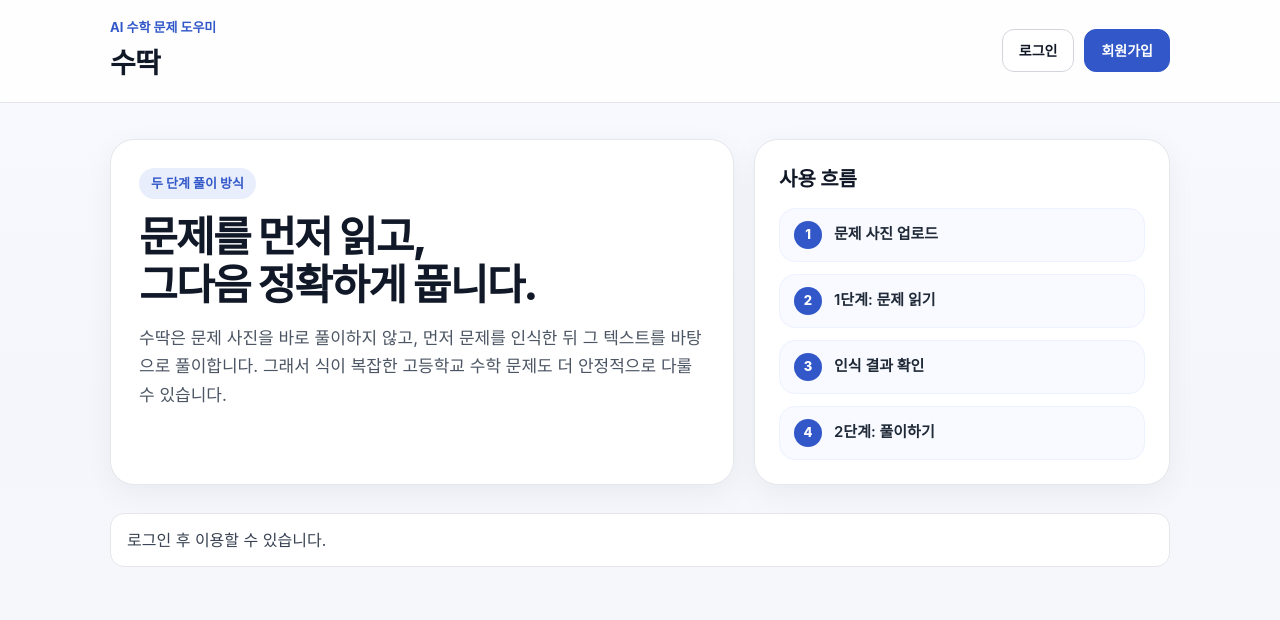
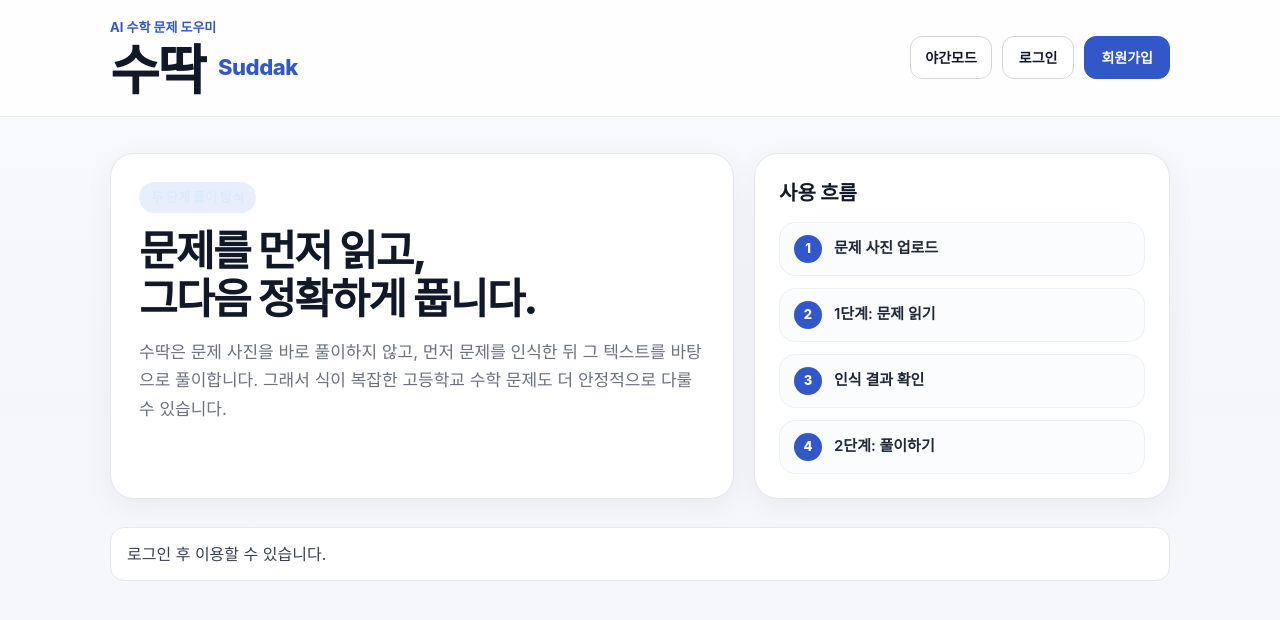
Before and after one commit to twoosun/suddak, a Next.js app: page / in a window 1280 px wide. Shown: the top 620 px of the page. Built offline with nearby package versions, Linux system fonts and the light colour scheme; no server answers.

Commit message:
add dark mode and update hero branding

```diff
--- a/app/page.tsx
+++ b/app/page.tsx
@@ -20,6 +20,7 @@ export default function Home() {
   const [usageText, setUsageText] = useState("");
   const [isEditingRecognized, setIsEditingRecognized] = useState(false);
   const [isMobile, setIsMobile] = useState(false);
+  const [isDark, setIsDark] = useState(false);
 
   useEffect(() => {
     const checkMobile = () => {
@@ -31,6 +32,17 @@ export default function Home() {
 
     return () => window.removeEventListener("resize", checkMobile);
   }, []);
+
+  useEffect(() => {
+    const savedTheme = localStorage.getItem("theme");
+    if (savedTheme === "dark") {
+      setIsDark(true);
+    }
+  }, []);
+
+  useEffect(() => {
+    localStorage.setItem("theme", isDark ? "dark" : "light");
+  }, [isDark]);
 
   const handleChange = (e: React.ChangeEvent<HTMLInputElement>) => {
     const selected = e.target.files?.[0];
@@ -166,12 +178,34 @@ export default function Home() {
     loadUsage();
   }, []);
 
+  const theme = {
+    bg: isDark
+      ? "linear-gradient(180deg, #0b1220 0%, #111827 50%, #0f172a 100%)"
+      : "linear-gradient(180deg, #f8faff 0%, #f4f6fb 50%, #f7f8fc 100%)",
+    text: isDark ? "#f9fafb" : "#1f2937",
+    title: isDark ? "#ffffff" : "#111827",
+    subText: isDark ? "#cbd5e1" : "#6b7280",
+    card: isDark ? "#111827" : "#ffffff",
+    cardBorder: isDark ? "#253041" : "#e5e7eb",
+    softCard: isDark ? "#0f172a" : "#fbfcfe",
+    softBorder: isDark ? "#334155" : "#edf0f5",
+    primary: "#3157c8",
+    badgeBg: isDark ? "#1e3a8a" : "#e8eefc",
+    usageBg: isDark ? "#0f172a" : "#f8faff",
+    inputBg: isDark ? "#0b1220" : "#ffffff",
+    inputBorder: isDark ? "#374151" : "#d1d5db",
+    shadow: isDark
+      ? "0 8px 30px rgba(0, 0, 0, 0.35)"
+      : "0 8px 30px rgba(15, 23, 42, 0.05)",
+    headerBg: isDark ? "rgba(17,24,39,0.82)" : "rgba(255,255,255,0.8)",
+  };
+
   const sectionCardStyle: React.CSSProperties = {
-    backgroundColor: "#ffffff",
-    border: "1px solid #e5e7eb",
+    backgroundColor: theme.card,
+    border: `1px solid ${theme.cardBorder}`,
     borderRadius: isMobile ? "20px" : "24px",
     padding: isMobile ? "18px" : "24px",
-    boxShadow: "0 8px 30px rgba(15, 23, 42, 0.05)",
+    boxShadow: theme.shadow,
   };
 
   const buttonBaseStyle: React.CSSProperties = {
@@ -186,17 +220,16 @@ export default function Home() {
     <main
       style={{
         minHeight: "100vh",
-        background:
-          "linear-gradient(180deg, #f8faff 0%, #f4f6fb 50%, #f7f8fc 100%)",
-        color: "#1f2937",
+        background: theme.bg,
+        color: theme.text,
         fontFamily:
           'Inter, Pretendard, -apple-system, BlinkMacSystemFont, "Segoe UI", sans-serif',
       }}
     >
       <header
         style={{
-          borderBottom: "1px solid #e5e7eb",
-          backgroundColor: "rgba(255,255,255,0.8)",
+          borderBottom: `1px solid ${theme.cardBorder}`,
+          backgroundColor: theme.headerBg,
           backdropFilter: "blur(10px)",
           position: "sticky",
           top: 0,
@@ -220,26 +253,76 @@ export default function Home() {
               style={{
                 fontSize: "13px",
                 fontWeight: 700,
-                color: "#3157c8",
-                marginBottom: "4px",
+                color: theme.primary,
+                marginBottom: "6px",
               }}
             >
               AI 수학 문제 도우미
             </div>
+
             <div
               style={{
-                fontSize: isMobile ? "24px" : "28px",
-                fontWeight: 800,
-                letterSpacing: "-0.03em",
-                color: "#111827",
+                display: "flex",
+                alignItems: isMobile ? "flex-end" : "center",
+                gap: isMobile ? "10px" : "14px",
+                flexWrap: "wrap",
               }}
             >
-              수딱
+              <div
+                style={{
+                  fontSize: isMobile ? "40px" : "54px",
+                  fontWeight: 900,
+                  letterSpacing: "-0.05em",
+                  color: theme.title,
+                  lineHeight: 1,
+                }}
+              >
+                수딱
+              </div>
+
+              <div
+                style={{
+                  fontSize: isMobile ? "18px" : "22px",
+                  fontWeight: 800,
+                  letterSpacing: "-0.02em",
+                  color: isDark ? "#93c5fd" : "#3157c8",
+                  paddingBottom: isMobile ? "5px" : "7px",
+                }}
+              >
+                Suddak
+              </div>
             </div>
           </div>
 
-          <div style={{ width: isMobile ? "100%" : "auto" }}>
-            <AuthButtons />
+          <div
+            style={{
+              display: "flex",
+              flexDirection: isMobile ? "column" : "row",
+              gap: "10px",
+              width: isMobile ? "100%" : "auto",
+              alignItems: isMobile ? "stretch" : "center",
+            }}
+          >
+            <button
+              onClick={() => setIsDark((prev) => !prev)}
+              style={{
+                width: isMobile ? "100%" : "auto",
+                padding: "10px 14px",
+                borderRadius: "12px",
+                border: `1px solid ${isDark ? "#374151" : "#d1d5db"}`,
+                backgroundColor: isDark ? "#111827" : "#ffffff",
+                color: isDark ? "#f9fafb" : "#111827",
+                fontWeight: 700,
+                fontSize: "14px",
+                cursor: "pointer",
+              }}
+            >
+              {isDark ? "주간모드" : "야간모드"}
+            </button>
+
+            <div style={{ width: isMobile ? "100%" : "auto" }}>
+              <AuthButtons />
+            </div>
           </div>
         </div>
       </header>
@@ -261,11 +344,11 @@ export default function Home() {
         >
           <div
             style={{
-              backgroundColor: "#ffffff",
-              border: "1px solid #e5e7eb",
+              backgroundColor: theme.card,
+              border: `1px solid ${theme.cardBorder}`,
               borderRadius: isMobile ? "20px" : "24px",
               padding: isMobile ? "20px" : "28px",
-              boxShadow: "0 8px 30px rgba(15, 23, 42, 0.05)",
+              boxShadow: theme.shadow,
             }}
           >
             <div
@@ -273,8 +356,8 @@ export default function Home() {
                 display: "inline-block",
                 padding: "6px 12px",
                 borderRadius: "999px",
-                backgroundColor: "#e8eefc",
-                color: "#3157c8",
+                backgroundColor: theme.badgeBg,
+                color: "#dbeafe",
                 fontSize: "13px",
                 fontWeight: 700,
                 marginBottom: "14px",
@@ -290,7 +373,7 @@ export default function Home() {
                 fontSize: isMobile ? "30px" : "42px",
                 fontWeight: 800,
                 letterSpacing: "-0.04em",
-                color: "#111827",
+                color: theme.title,
                 lineHeight: isMobile ? 1.25 : 1.15,
               }}
             >
@@ -302,7 +385,7 @@ export default function Home() {
             <p
               style={{
                 margin: 0,
-                color: "#4b5563",
+                color: theme.subText,
                 fontSize: isMobile ? "15px" : "17px",
                 lineHeight: 1.7,
                 maxWidth: "680px",
@@ -316,11 +399,11 @@ export default function Home() {
 
           <div
             style={{
-              backgroundColor: "#ffffff",
-              border: "1px solid #e5e7eb",
+              backgroundColor: theme.card,
+              border: `1px solid ${theme.cardBorder}`,
               borderRadius: isMobile ? "20px" : "24px",
               padding: isMobile ? "20px" : "24px",
-              boxShadow: "0 8px 30px rgba(15, 23, 42, 0.05)",
+              boxShadow: theme.shadow,
             }}
           >
             <h2
@@ -329,7 +412,7 @@ export default function Home() {
                 marginBottom: "14px",
                 fontSize: isMobile ? "18px" : "20px",
                 fontWeight: 800,
-                color: "#111827",
+                color: theme.title,
               }}
             >
               사용 흐름
@@ -350,8 +433,8 @@ export default function Home() {
                     gap: "12px",
                     padding: "12px 14px",
                     borderRadius: "16px",
-                    backgroundColor: "#f8faff",
-                    border: "1px solid #edf2ff",
+                    backgroundColor: theme.softCard,
+                    border: `1px solid ${theme.softBorder}`,
                   }}
                 >
                   <div
@@ -359,7 +442,7 @@ export default function Home() {
                       width: "28px",
                       height: "28px",
                       borderRadius: "999px",
-                      backgroundColor: "#3157c8",
+                      backgroundColor: theme.primary,
                       color: "#fff",
                       display: "flex",
                       alignItems: "center",
@@ -371,7 +454,9 @@ export default function Home() {
                   >
                     {index + 1}
                   </div>
-                  <div style={{ fontSize: "15px", fontWeight: 600 }}>{item}</div>
+                  <div style={{ fontSize: "15px", fontWeight: 600, color: theme.text }}>
+                    {item}
+                  </div>
                 </div>
               ))}
             </div>
@@ -391,7 +476,7 @@ export default function Home() {
                 marginBottom: "10px",
                 fontSize: isMobile ? "20px" : "22px",
                 fontWeight: 800,
-                color: "#111827",
+                color: theme.title,
               }}
             >
               문제 업로드
@@ -401,7 +486,7 @@ export default function Home() {
               style={{
                 margin: 0,
                 marginBottom: "18px",
-                color: "#6b7280",
+                color: theme.subText,
                 lineHeight: 1.7,
                 fontSize: "15px",
               }}
@@ -417,9 +502,10 @@ export default function Home() {
                 display: "block",
                 width: "100%",
                 padding: "12px",
-                border: "1px solid #d1d5db",
+                border: `1px solid ${theme.inputBorder}`,
                 borderRadius: "14px",
-                backgroundColor: "#fff",
+                backgroundColor: theme.inputBg,
+                color: theme.text,
                 fontSize: isMobile ? "14px" : "15px",
               }}
             />
@@ -431,17 +517,17 @@ export default function Home() {
                     fontSize: "15px",
                     fontWeight: 700,
                     marginBottom: "10px",
-                    color: "#374151",
+                    color: theme.text,
                   }}
                 >
                   미리보기
                 </div>
                 <div
                   style={{
-                    border: "1px solid #e5e7eb",
+                    border: `1px solid ${theme.cardBorder}`,
                     borderRadius: "18px",
                     overflow: "hidden",
-                    backgroundColor: "#fafafa",
+                    backgroundColor: isDark ? "#0b1220" : "#fafafa",
                   }}
                 >
                   <img
@@ -463,9 +549,9 @@ export default function Home() {
                   marginTop: "14px",
                   padding: "12px 14px",
                   borderRadius: "12px",
-                  backgroundColor: "#f8faff",
-                  border: "1px solid #e5e7eb",
-                  color: "#374151",
+                  backgroundColor: theme.usageBg,
+                  border: `1px solid ${theme.cardBorder}`,
+                  color: theme.text,
                   fontSize: isMobile ? "13px" : "14px",
                   fontWeight: 600,
                   lineHeight: 1.6,
@@ -490,7 +576,7 @@ export default function Home() {
                 style={{
                   ...buttonBaseStyle,
                   border: "1px solid #c7d2fe",
-                  backgroundColor: reading ? "#eef2ff" : "#3157c8",
+                  backgroundColor: reading ? "#eef2ff" : theme.primary,
                   color: reading ? "#3157c8" : "#ffffff",
                   cursor: !file || reading ? "not-allowed" : "pointer",
                   opacity: !file || reading ? 0.7 : 1,
@@ -504,9 +590,13 @@ export default function Home() {
                 disabled={!recognizedText.trim() || solving}
                 style={{
                   ...buttonBaseStyle,
-                  border: "1px solid #d1d5db",
-                  backgroundColor: solving ? "#f3f4f6" : "#ffffff",
-                  color: "#111827",
+                  border: `1px solid ${theme.inputBorder}`,
+                  backgroundColor: solving
+                    ? isDark
+                      ? "#1f2937"
+                      : "#f3f4f6"
+                    : theme.inputBg,
+                  color: theme.text,
                   cursor:
                     !recognizedText.trim() || solving ? "not-allowed" : "pointer",
                   opacity: !recognizedText.trim() || solving ? 0.7 : 1,
@@ -531,7 +621,7 @@ export default function Home() {
                 marginBottom: "10px",
                 fontSize: isMobile ? "20px" : "22px",
                 fontWeight: 800,
-                color: "#111827",
+                color: theme.title,
               }}
             >
               문제 인식 결과
@@ -541,7 +631,7 @@ export default function Home() {
               style={{
                 margin: 0,
                 marginBottom: "18px",
-                color: "#6b7280",
+                color: theme.subText,
                 lineHeight: 1.7,
                 fontSize: "15px",
               }}
@@ -552,9 +642,9 @@ export default function Home() {
 
             <div
               style={{
-                border: "1px solid #edf0f5",
+                border: `1px solid ${theme.softBorder}`,
                 borderRadius: "18px",
-                backgroundColor: "#fbfcfe",
+                backgroundColor: theme.softCard,
                 padding: isMobile ? "16px" : "20px",
                 lineHeight: 1.9,
               }}
@@ -574,9 +664,9 @@ export default function Home() {
                     width: isMobile ? "100%" : "auto",
                     padding: "10px 14px",
                     borderRadius: "12px",
-                    border: "1px solid #d1d5db",
-                    backgroundColor: "#ffffff",
-                    color: "#111827",
+                    border: `1px solid ${theme.inputBorder}`,
+                    backgroundColor: theme.inputBg,
+                    color: theme.text,
                     fontWeight: 700,
                     fontSize: "14px",
                     cursor: "pointer",
@@ -592,9 +682,9 @@ export default function Home() {
                     width: isMobile ? "100%" : "auto",
                     padding: "10px 14px",
                     borderRadius: "12px",
-                    border: "1px solid #d1d5db",
-                    backgroundColor: "#ffffff",
-                    color: "#111827",
+                    border: `1px solid ${theme.inputBorder}`,
+                    backgroundColor: theme.inputBg,
+                    color: theme.text,
                     fontWeight: 700,
                     fontSize: "14px",
                     cursor: !file || reading ? "not-allowed" : "pointer",
@@ -608,7 +698,7 @@ export default function Home() {
               <p
                 style={{
                   margin: "0 0 14px",
-                  color: "#6b7280",
+                  color: theme.subText,
                   lineHeight: 1.7,
                   fontSize: "14px",
                 }}
@@ -623,22 +713,22 @@ export default function Home() {
                   style={{
                     width: "100%",
                     minHeight: isMobile ? "220px" : "260px",
-                    border: "1px solid #d1d5db",
+                    border: `1px solid ${theme.inputBorder}`,
                     borderRadius: "16px",
                     padding: "16px",
                     fontSize: "15px",
                     lineHeight: 1.7,
                     resize: "vertical",
-                    backgroundColor: "#ffffff",
-                    color: "#111827",
+                    backgroundColor: theme.inputBg,
+                    color: theme.text,
                   }}
                 />
               ) : (
                 <div
                   style={{
-                    border: "1px solid #edf0f5",
+                    border: `1px solid ${theme.softBorder}`,
                     borderRadius: "18px",
-                    backgroundColor: "#fbfcfe",
+                    backgroundColor: theme.softCard,
                     padding: isMobile ? "16px" : "20px",
                     lineHeight: 1.9,
                     overflowX: "auto",
@@ -664,7 +754,7 @@ export default function Home() {
                 marginBottom: "10px",
                 fontSize: isMobile ? "20px" : "22px",
                 fontWeight: 800,
-                color: "#111827",
+                color: theme.title,
               }}
             >
               풀이 결과
@@ -674,7 +764,7 @@ export default function Home() {
               style={{
                 margin: 0,
                 marginBottom: "18px",
-                color: "#6b7280",
+                color: theme.subText,
                 lineHeight: 1.7,
                 fontSize: "15px",
               }}
@@ -684,9 +774,9 @@ export default function Home() {
 
             <div
               style={{
-                border: "1px solid #edf0f5",
+                border: `1px solid ${theme.softBorder}`,
                 borderRadius: "18px",
-                backgroundColor: "#fbfcfe",
+                backgroundColor: theme.softCard,
                 padding: isMobile ? "16px" : "20px",
                 lineHeight: 1.9,
                 overflowX: "auto",
```
Also changed, not shown: app/layout.tsx (+4 -3 lines).
